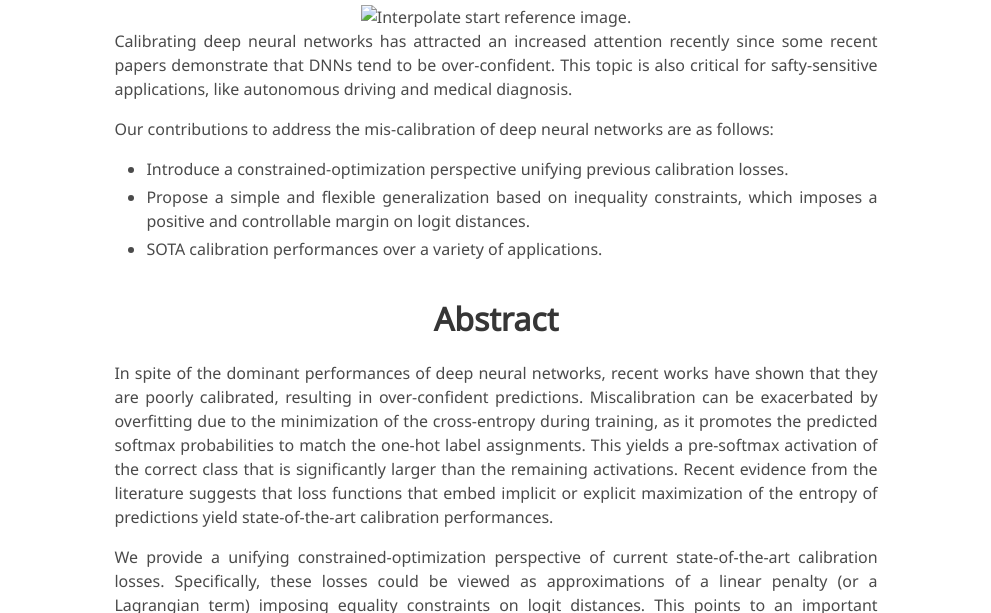
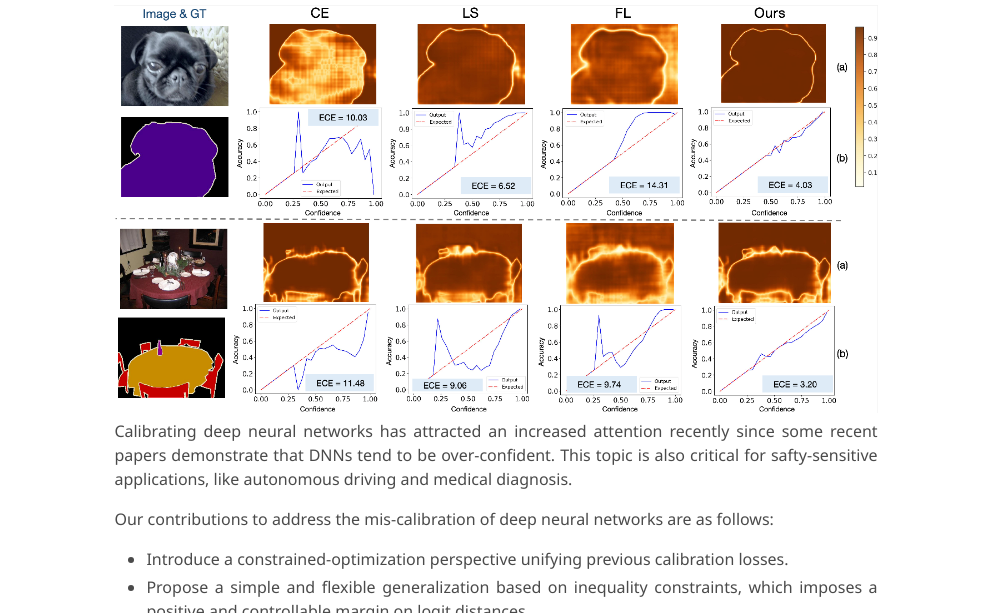
Before and after one commit to by-liu/MbLS, a plain HTML site: page index.html in a window 1280 px wide. Shown: the part 560-1173 px from the top of the page, without its empty margins (144-1135 px from the left). Drawn offline with nearby package versions, Linux system fonts and the light colour scheme; some icons are missing; a web font is replaced by a local one.

Commit message:
fix display bug

```diff
--- a/index.html
+++ b/index.html
@@ -154,7 +154,7 @@
         <div class="column is-four-fifths">
           <h2 class="title is-3">Overview</h2>
           <div>
-            <img src="static/media/segmentation_main.pdf"
+            <img src="static/media/segmentation_main.png"
             class="interpolation-image"
             alt="Interpolate start reference image."/>
           </div>
```
Also changed, not shown: static/media/segmentation_main.png (added), 1 other file.
